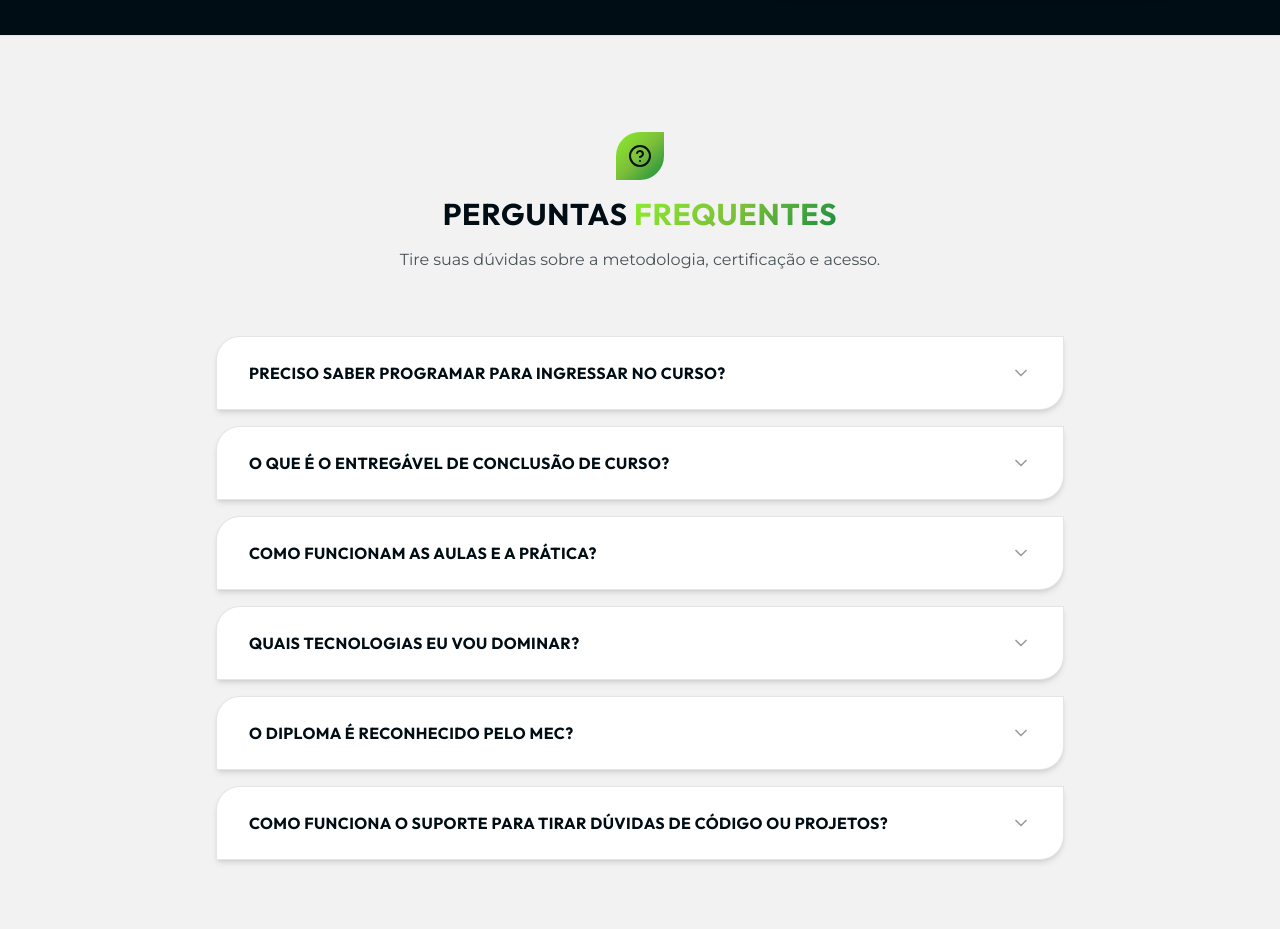
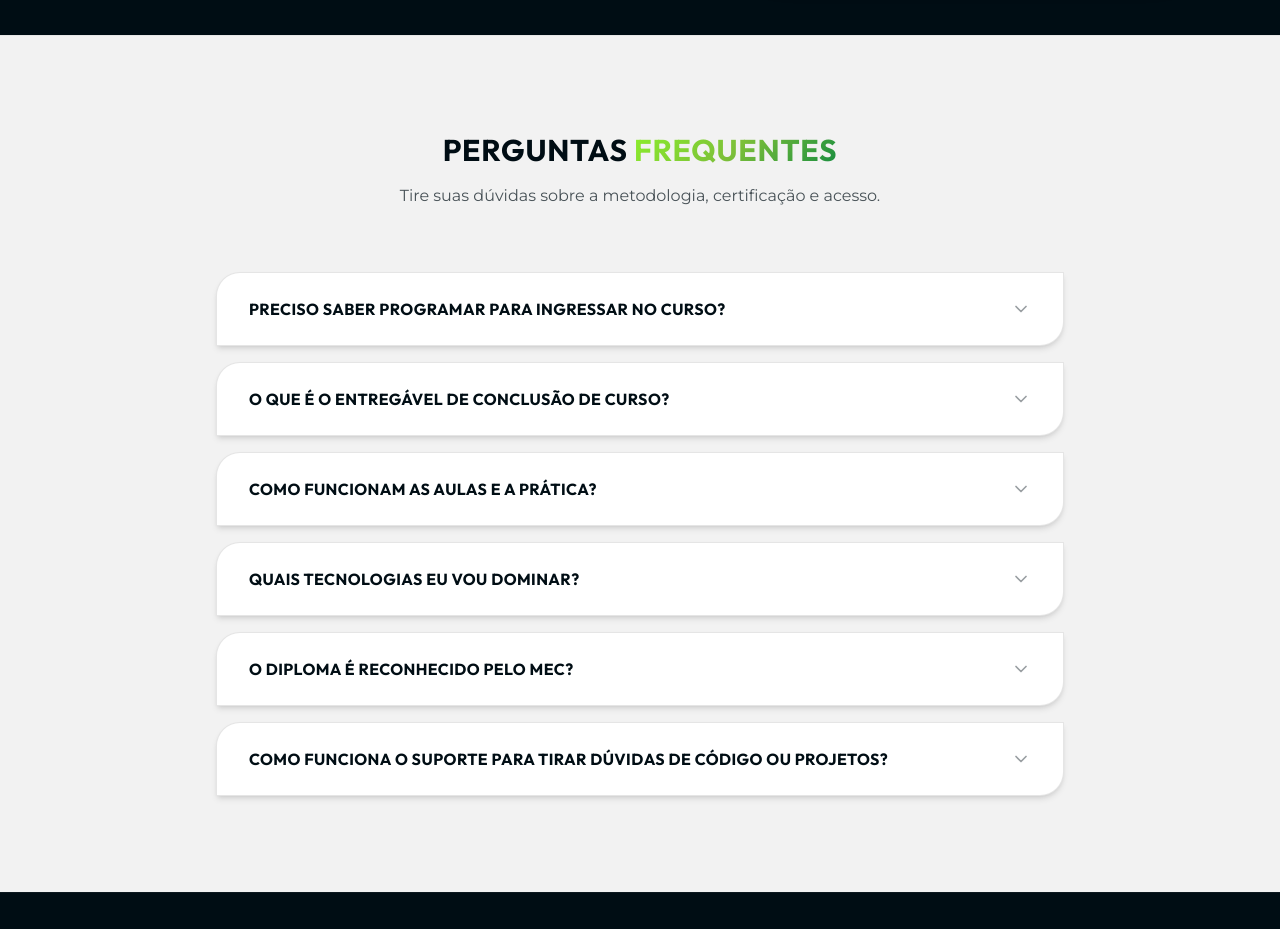
Before and after one commit to henriquegsantos149/pos-iama, a React (Vite) app: page / in a window 1280 px wide. Shown: the part 9400-10329 px from the top of the page. Built offline with nearby package versions, Linux system fonts and the light colour scheme.

Commit message:
fix: remove help icon from faq

```diff
--- a/src/components/FAQ.tsx
+++ b/src/components/FAQ.tsx
@@ -46,11 +46,6 @@ export default function FAQ({ bgVariant = 'light' }: FAQProps) {
       <div className="max-w-4xl mx-auto px-6">
 
         <div className="text-center mb-16">
-          <div className="flex justify-center mb-4">
-            <div className="w-12 h-12 shape-leaf bg-brand-gradient flex items-center justify-center text-[var(--color-brand-dark)]">
-              <HelpCircle className="w-6 h-6" />
-            </div>
-          </div>
           <h2 className={`text-3xl font-bold mb-4 font-primary uppercase tracking-wide ${textClass}`}>
             Perguntas <span className="text-brand-gradient">Frequentes</span>
           </h2>
```
